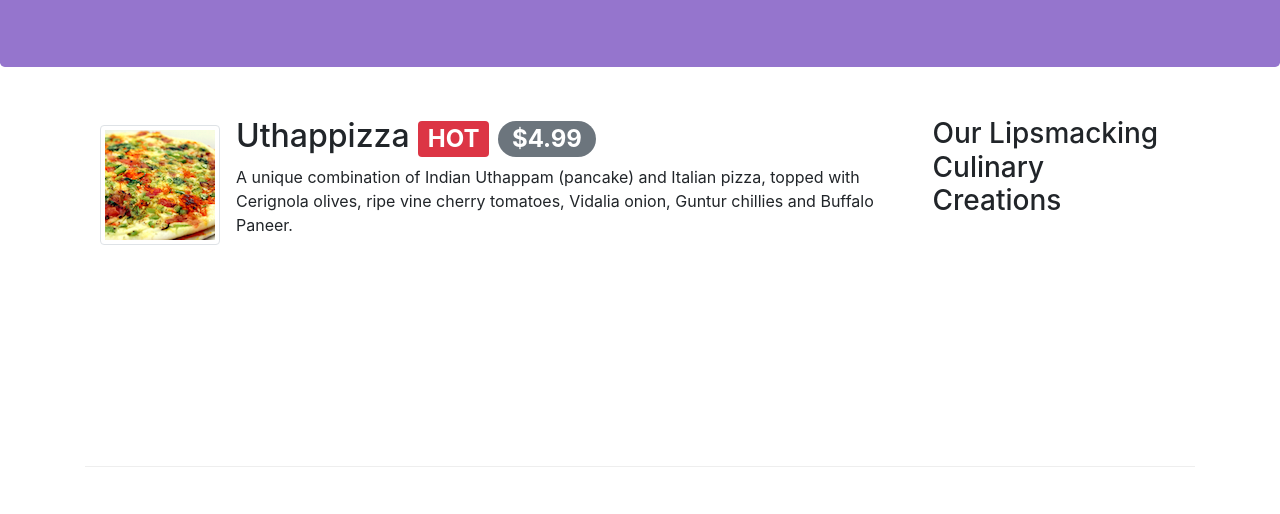
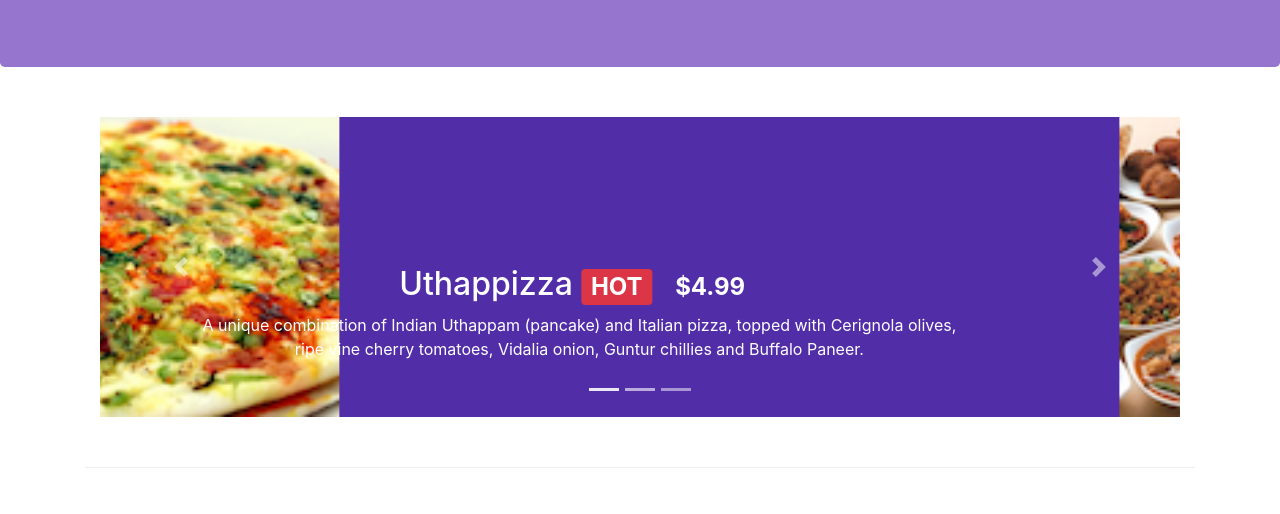
Before and after one commit to Odinachi/confusion, a website: page index.html in a window 1280 px wide. Shown: the part 267-781 px from the top of the page. Drawn offline with nearby package versions, Linux system fonts and the light colour scheme.

Commit message:
carousels

```diff
--- a/css/stylesheet.css
+++ b/css/stylesheet.css
@@ -56,3 +56,17 @@ body{
     border-bottom: 1px solid #ddd;
     padding: 10px;
 }
+.carousel {
+    background:#512DA8;
+}
+
+.carousel-item {
+  height: 300px;
+}
+
+.carousel-item img {
+    position: absolute;
+    top: 0;
+    left: 0;
+    min-height: 300px;
+}
--- a/index.html
+++ b/index.html
@@ -97,6 +97,53 @@
     </header>
 
     <div class="container">
+
+        <div class="row row-content">
+            <div class="col">
+                <div id="mycarousel" class="carousel slide" data-ride="carousel">
+                    <div class="carousel-inner" role="listbox">
+                        <div class="carousel-item active">
+                            <img class="d-block img-fluid"
+                                src="img/uthappizza.png" alt="Uthappizza">
+                            <div class="carousel-caption d-none d-md-block">
+                                <h2>Uthappizza <span class="badge badge-danger">HOT</span> <span class="badge badge-pill badge-default">$4.99</span></h2>
+                                <p>A unique combination of Indian Uthappam (pancake) and Italian pizza, topped with Cerignola olives, ripe vine cherry tomatoes, Vidalia onion, Guntur chillies and Buffalo Paneer.</p>
+                            </div>
+                        </div>
+                        <div class="carousel-item">
+                            <img class="d-block img-fluid"
+                                src="img/buffet.png" alt="buffet">
+                            <div class="carousel-caption d-none d-md-block">
+                                <h2>Weekend Grand Buffet <span class="badge badge-danger">NEW</span></h2>
+                                <p>Featuring mouthwatering combinations with a choice of five different salads, six enticing appetizers, six main entrees and five choicest desserts. Free flowing bubbly and soft drinks. All for just $19.99 per person </p>
+                            </div>
+                        </div>
+                        <div class="carousel-item">
+                             <img class="d-block img-fluid"
+                                src="img/alberto.png" alt="alberto">
+                            <div class="carousel-caption d-none d-md-block">
+                                <h2>Alberto Somayya</h2>
+                                <h4>Executive Chef</h4>
+                                <p class="d-none d-sm-block">Award winning three-star Michelin chef with wide International experience having worked closely with whos-who in the culinary world, he specializes in creating mouthwatering Indo-Italian fusion experiences. </p>
+                            </div>
+                        </div>
+                        <ol class="carousel-indicators">
+                            <li data-target="#mycarousel" data-slide-to="0" class="active"></li>
+                            <li data-target="#mycarousel" data-slide-to="1"></li>
+                            <li data-target="#mycarousel" data-slide-to="2"></li>
+                        </ol>
+                    </div>
+                    <a class="carousel-control-prev" href="#mycarousel" role="button" data-slide="prev">
+                        <span class="carousel-control-prev-icon"></span>
+                    </a>
+                    <a class="carousel-control-next" href="#mycarousel" role="button" data-slide="next">
+                        <span class="carousel-control-next-icon"></span>
+                    </a>
+                </div>
+             </div>
+        </div>
+
+
         <div class="row row-content align-itens-center">
             <div class="col-12 col-sm-4 order-sm-last col-md-3">
                 <h3>Our Lipsmacking Culinary Creations</h3>
```
